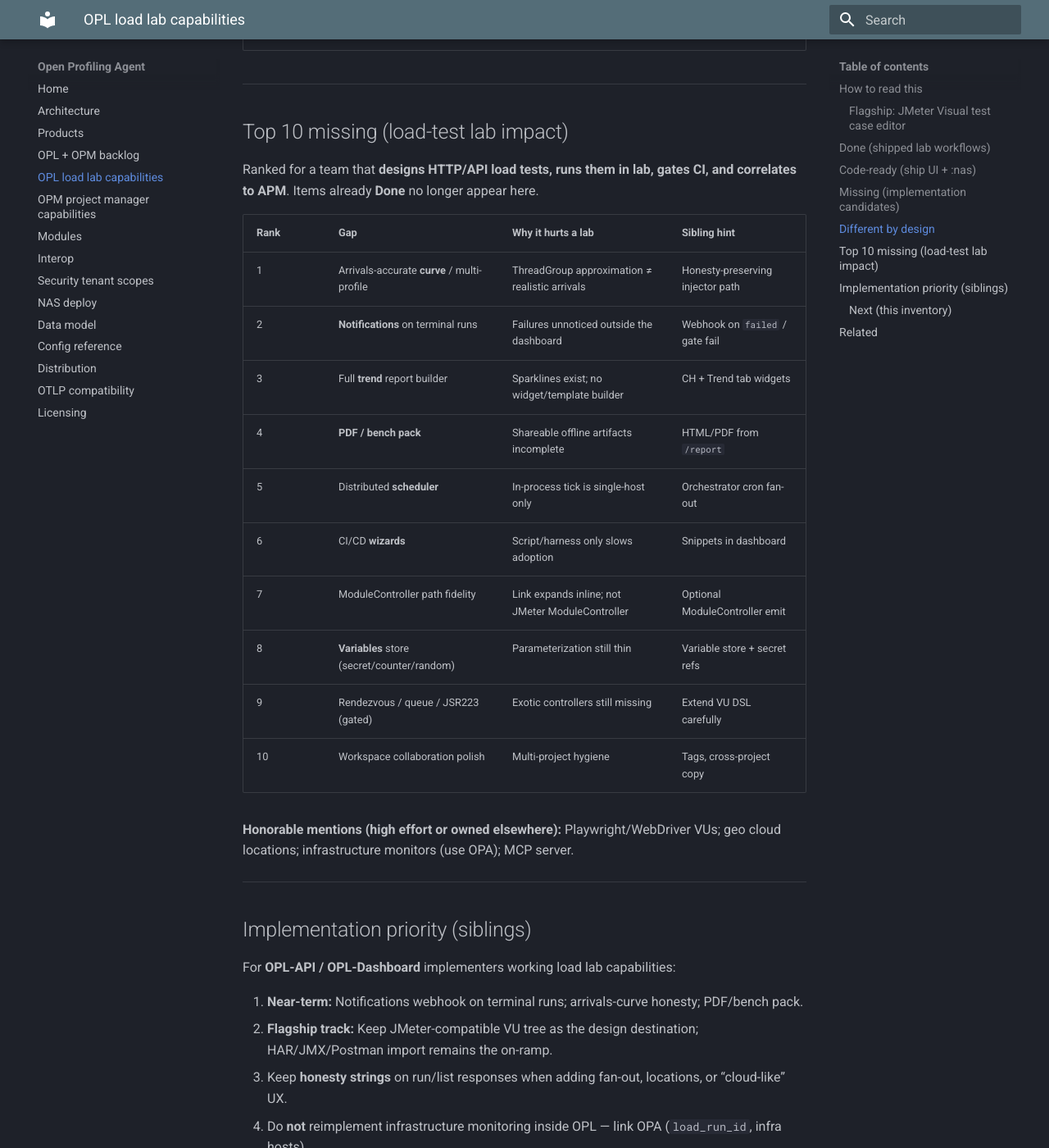
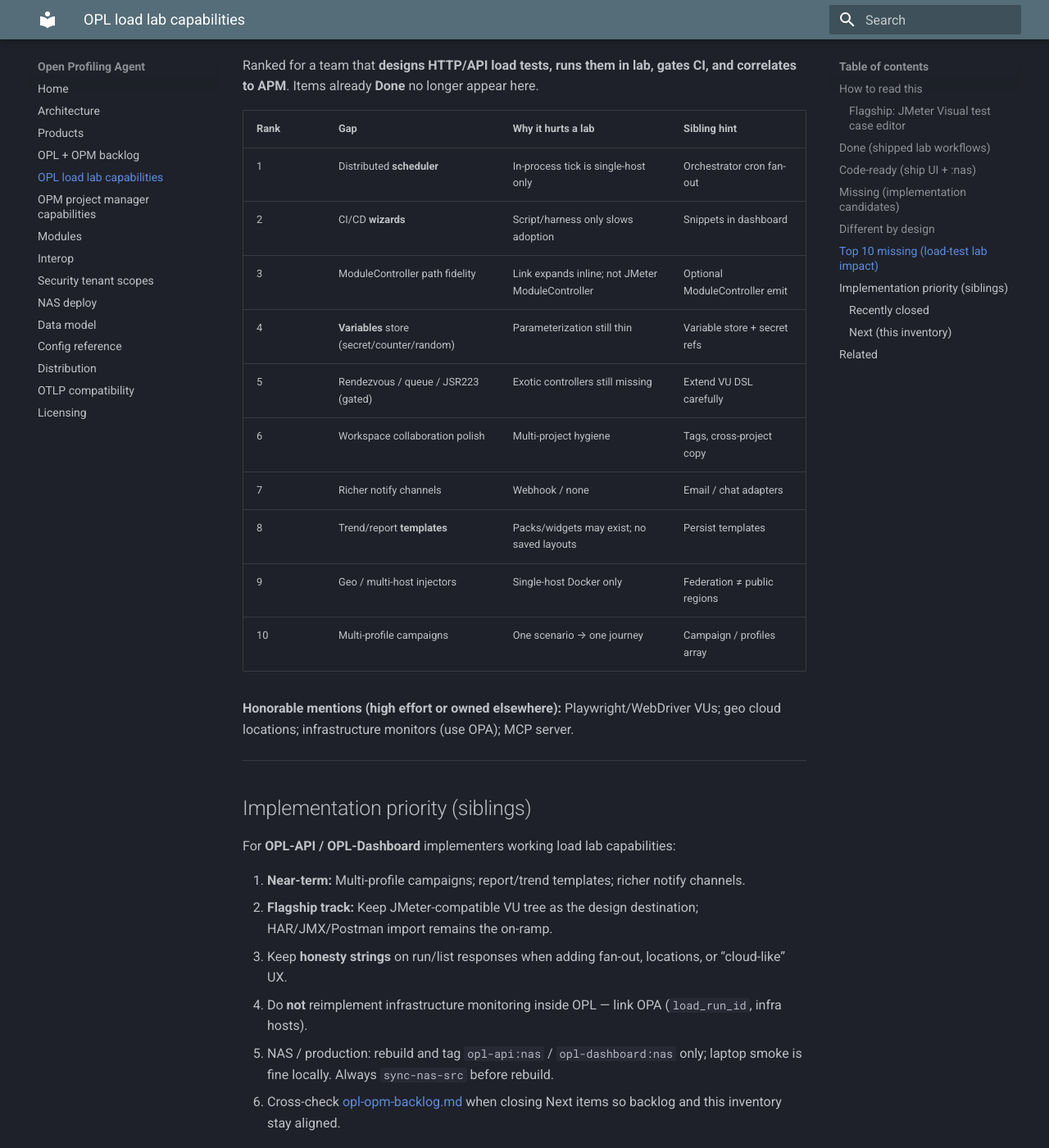
Before and after one commit to TheGrimmChester/OPA-Stack, an MkDocs documentation site: the page built from docs/opl-lab-capabilities.md, in a window 1280 px wide and 1400 px high, scrolled down 6048 px. Shown: the whole window at 82% size. Built offline with MkDocs 1.6.1 and Material for MkDocs 9.7.7, drawn with Linux system fonts in a browser that asks for light colours; some of the changed text lies outside the part shown.

Commit message:
Docs: Mark arrivals-accurate load curve Done
Inventory and OPL backlog reflect curve_mode=arrivals open-model segments.

```diff
--- a/docs/opl-lab-capabilities.md
+++ b/docs/opl-lab-capabilities.md
@@ -39,7 +39,7 @@
 | XHR capture import | `import-xhr` / `export-xhr` | Lab-oriented capture interchange |
 | Soft-archive + **restore** | API + Dashboard (Show archived + restore) | Soft-delete; `POST .../unarchive`; list `?archived=1` |
 | Load policy presets | `GET /api/perf/load-policies` + Run & scale picker | smooth / sustained / stress / custom |
-| **Custom load curve** | `schedule.curve` points → peak VUs / duration / ramp | Dashboard `LoadCurveEditor`; ThreadGroup honesty |
+| **Custom load curve** | `schedule.curve` + `curve_mode=vus\|arrivals` | Dashboard `LoadCurveEditor`; VU peak/ramp or arrivals open-model segments |
 | **Scheduler UX** | `POST .../schedule` + in-process tick + Run & scale panel | `every_minutes` / `daily_at` UTC; not distributed campaign scheduler |
 | **Multi-run history + sparklines** | Scenario-scoped run table (≤25) + p95/error sparklines on Run & scale | Complements two-run Compare |
 | CSV / datasets | `datasets_json` → CSVDataSet in generated JMX | Inline CSV in Users & data tab |
@@ -81,7 +81,6 @@
 | **Variables** (secret, counter, random, file-backed CSV UX) | Safer, richer parameterization | Headers + inline CSV | Variable store + secret refs |
 | **Multi-profile** scenarios (mix VUs / locations) | Mixed traffic shapes | One scenario → one journey | Multi-scenario campaign or profiles array |
 | **Geo / cloud locations** + IP ranges | Multi-region realism | Single-host Docker | Federation peers ≠ public regions (honesty) |
-| Arrivals-accurate **load curve** injectors | Point-accurate arrival rates | ThreadGroup peak/ramp/duration approximation | Optional plugin path — honesty first |
 | Distributed **campaign** scheduler | Multi-host cron orchestration | In-process tick only | Orchestrator job fan-out |
 | **Live reporting** sinks (external APM/metrics) | External ops sinks | ClickHouse + OPA only | Optional exporters |
 | **Notifications** (email, Slack, Teams, Jira, webhook) | Failures noticed outside dashboard | None in OPL | Hook OPA alerts or OPL webhooks on terminal status |
@@ -120,16 +119,16 @@
 
 | Rank | Gap | Why it hurts a lab | Sibling hint |
 |------|-----|--------------------|--------------|
-| 1 | Arrivals-accurate **curve** / multi-profile | ThreadGroup approximation ≠ realistic arrivals | Honesty-preserving injector path |
-| 2 | **Notifications** on terminal runs | Failures unnoticed outside the dashboard | Webhook on `failed` / gate fail |
-| 3 | Full **trend** report builder | Sparklines exist; no widget/template builder | CH + Trend tab widgets |
-| 4 | **PDF / bench pack** | Shareable offline artifacts incomplete | HTML/PDF from `/report` |
-| 5 | Distributed **scheduler** | In-process tick is single-host only | Orchestrator cron fan-out |
-| 6 | CI/CD **wizards** | Script/harness only slows adoption | Snippets in dashboard |
-| 7 | ModuleController path fidelity | Link expands inline; not JMeter ModuleController | Optional ModuleController emit |
-| 8 | **Variables** store (secret/counter/random) | Parameterization still thin | Variable store + secret refs |
-| 9 | Rendezvous / queue / JSR223 (gated) | Exotic controllers still missing | Extend VU DSL carefully |
-| 10 | Workspace collaboration polish | Multi-project hygiene | Tags, cross-project copy |
+| 1 | Distributed **scheduler** | In-process tick is single-host only | Orchestrator cron fan-out |
+| 2 | CI/CD **wizards** | Script/harness only slows adoption | Snippets in dashboard |
+| 3 | ModuleController path fidelity | Link expands inline; not JMeter ModuleController | Optional ModuleController emit |
+| 4 | **Variables** store (secret/counter/random) | Parameterization still thin | Variable store + secret refs |
+| 5 | Rendezvous / queue / JSR223 (gated) | Exotic controllers still missing | Extend VU DSL carefully |
+| 6 | Workspace collaboration polish | Multi-project hygiene | Tags, cross-project copy |
+| 7 | Richer notify channels | Webhook / none | Email / chat adapters |
+| 8 | Trend/report **templates** | Packs/widgets may exist; no saved layouts | Persist templates |
+| 9 | Geo / multi-host injectors | Single-host Docker only | Federation ≠ public regions |
+| 10 | Multi-profile campaigns | One scenario → one journey | Campaign / profiles array |
 
 **Honorable mentions (high effort or owned elsewhere):** Playwright/WebDriver VUs; geo cloud locations; infrastructure monitors (use OPA); MCP server.
 
@@ -139,18 +138,22 @@
 
 For **OPL-API / OPL-Dashboard** implementers working load lab capabilities:
 
-1. **Near-term:** Notifications webhook on terminal runs; arrivals-curve honesty; PDF/bench pack.
+1. **Near-term:** Multi-profile campaigns; report/trend templates; richer notify channels.
 2. **Flagship track:** Keep JMeter-compatible VU tree as the design destination; HAR/JMX/Postman import remains the on-ramp.
 3. Keep **honesty strings** on run/list responses when adding fan-out, locations, or “cloud-like” UX.
 4. Do **not** reimplement infrastructure monitoring inside OPL — link OPA (`load_run_id`, infra hosts).
 5. NAS / production: rebuild and tag `opl-api:nas` / `opl-dashboard:nas` only; laptop smoke is fine locally. Always `sync-nas-src` before rebuild.
 6. Cross-check [opl-opm-backlog.md](opl-opm-backlog.md) when closing Next items so backlog and this inventory stay aligned.
 
+### Recently closed
+
+- Arrivals-accurate load curve (`curve_mode=arrivals` open-model segments)
+
 ### Next (this inventory)
 
-- Notifications (webhook) on terminal runs; arrivals-accurate curve (optional, honesty-first)
-- PDF / bench pack; full trend report builder widgets
-- ModuleController fidelity; variables store; CI wizards
+- Multi-profile campaigns; ModuleController fidelity; variables store; CI wizards
+- Report/trend templates; richer notify channels
+- Distributed scheduler; geo honesty (federation ≠ cloud regions)
 
 ---
 
```
Also changed, not shown: docs/opl-opm-backlog.md (+2 -2 lines).
